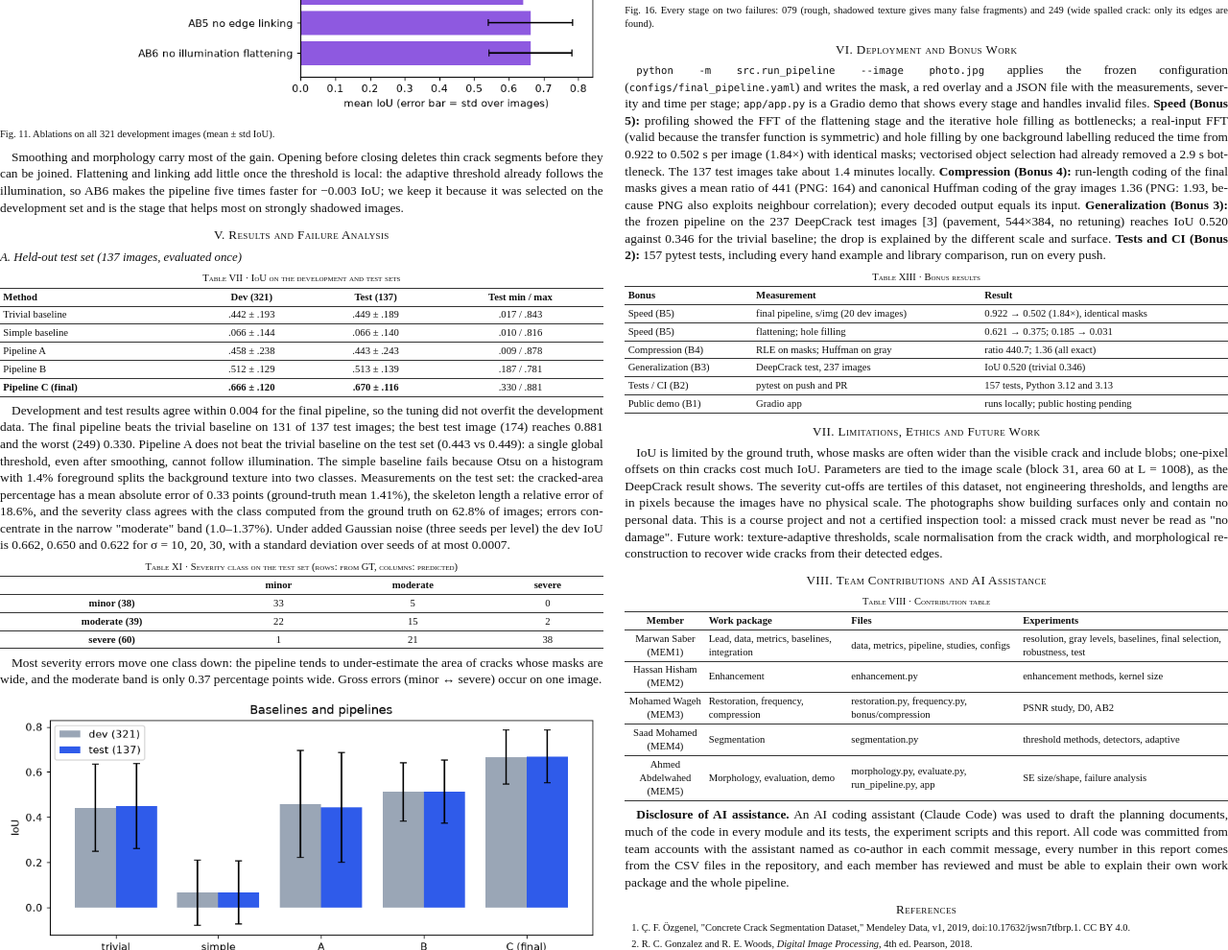
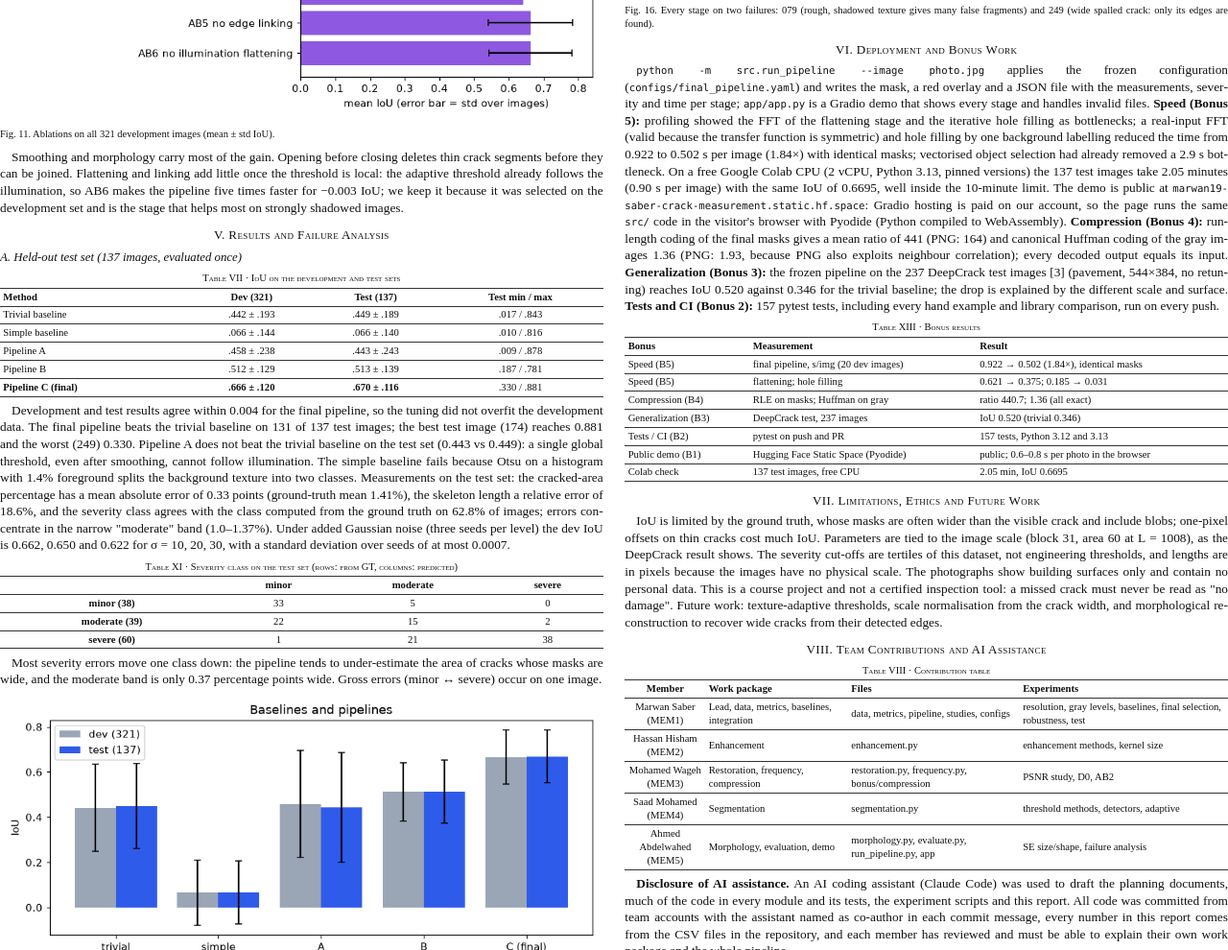
Before and after one commit to marwan19-saber/cse281-crack-segmentation, a plain HTML site: page docs/report/report.html in a window 1280 px wide. Shown: the part 8120-9110 px from the top of the page at 96% size. Drawn offline with Linux system fonts and the light colour scheme.

Commit message:
docs: record the Colab timing check and the public demo
Free Google Colab CPU: all 137 test images in 2.05 min (0.90 s/img), IoU 0.6695 (same as
locally), well under the 10-minute limit. Public demo live at
https://marwan19-saber-crack-measurement.static.hf.space; Bonus 1 marked done with evidence.

```diff
--- a/bonus/bonus_results.csv
+++ b/bonus/bonus_results.csv
@@ -1,5 +1,5 @@
 bonus_id,objective,owner,reviewer,status,evidence_path,tests_or_measurements,documentation,completion_date
-B1,Public deployed demo,MEM5,MEM1,in_progress,app/app.py,"local smoke test: overlay, 8 stage panels, invalid-file and no-file errors; public hosting not done (needs a Hugging Face account)",app/examples/README.md,
+B1,Public deployed demo,MEM5,MEM1,done,https://marwan19-saber-crack-measurement.static.hf.space,"public page tested signed-out: examples 174/288/249 analysed in ~0.6-0.8 s with overlay, 8 stages, measurements; invalid-file error; no horizontal scroll at 375 px",bonus/deployment/index.html,2026-11-20
 B2,Unit tests and CI,MEM1,MEM4,done,.github/workflows/tests.yml,"157 pytest tests incl. hand examples and library comparisons; CI green on Python 3.12 and 3.13",README.md,2026-11-19
 B3,Second dataset generalization,MEM1+MEM5,MEM2,done,bonus/generalization/results.csv,"DeepCrack 237 test images, frozen config: IoU 0.520 +/- 0.201 vs trivial 0.346",bonus/generalization/README.md,2026-11-19
 B4,Lossless compression,MEM3,MEM1,done,bonus/compression/results.csv,"RLE ratio 440.7 on masks, Huffman 1.36 on gray; np.array_equal on all 20 outputs",bonus/compression/README.md,2026-11-19
--- a/docs/report/report.html
+++ b/docs/report/report.html
@@ -411,7 +411,7 @@ stage and handles invalid files. <b>Speed (Bonus 5):</b> profiling showed the FF
 stage and the iterative hole filling as bottlenecks; a real-input FFT (valid because the transfer
 function is symmetric) and hole filling by one background labelling reduced the time from 0.922 to
 0.502&nbsp;s per image (1.84&times;) with identical masks; vectorised object selection had already
-removed a 2.9&nbsp;s bottleneck. The 137 test images take about 1.4 minutes locally.
+removed a 2.9&nbsp;s bottleneck. On a free Google Colab CPU (2 vCPU, Python 3.13, pinned versions) the 137 test images take 2.05 minutes (0.90&nbsp;s per image) with the same IoU of 0.6695, well inside the 10-minute limit. The demo is public at <code>marwan19-saber-crack-measurement.static.hf.space</code>: Gradio hosting is paid on our account, so the page runs the same <code>src/</code> code in the visitor's browser with Pyodide (Python compiled to WebAssembly).
 <b>Compression (Bonus 4):</b> run-length coding of the final masks gives a mean ratio of 441 (PNG:
 164) and canonical Huffman coding of the gray images 1.36 (PNG: 1.93, because PNG also exploits
 neighbour correlation); every decoded output equals its input. <b>Generalization (Bonus 3):</b> the
@@ -428,7 +428,8 @@ comparison, run on every push.</p>
 <tr><td class="l">Compression (B4)</td><td class="l">RLE on masks; Huffman on gray</td><td class="l">ratio 440.7; 1.36 (all exact)</td></tr>
 <tr><td class="l">Generalization (B3)</td><td class="l">DeepCrack test, 237 images</td><td class="l">IoU 0.520 (trivial 0.346)</td></tr>
 <tr><td class="l">Tests / CI (B2)</td><td class="l">pytest on push and PR</td><td class="l">157 tests, Python 3.12 and 3.13</td></tr>
-<tr><td class="l">Public demo (B1)</td><td class="l">Gradio app</td><td class="l">runs locally; public hosting pending</td></tr>
+<tr><td class="l">Public demo (B1)</td><td class="l">Hugging Face Static Space (Pyodide)</td><td class="l">public; 0.6&ndash;0.8&nbsp;s per photo in the browser</td></tr>
+<tr><td class="l">Colab check</td><td class="l">137 test images, free CPU</td><td class="l">2.05 min, IoU 0.6695</td></tr>
 </table>
 <h2>VII. Limitations, Ethics and Future Work</h2>
 <p>IoU is limited by the ground truth, whose masks are often wider than the visible crack and
```
Also changed, not shown: 2 other files.
